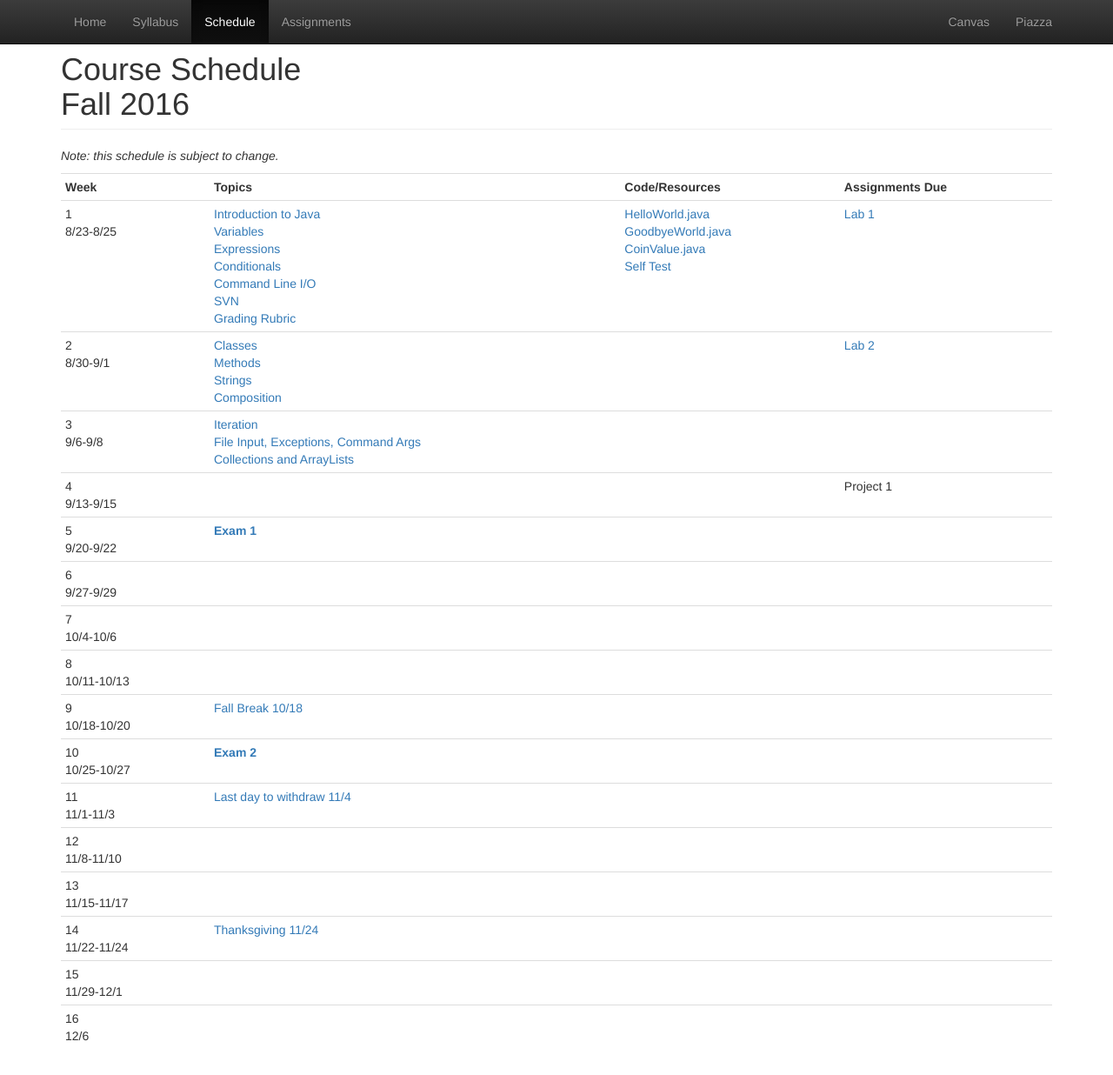
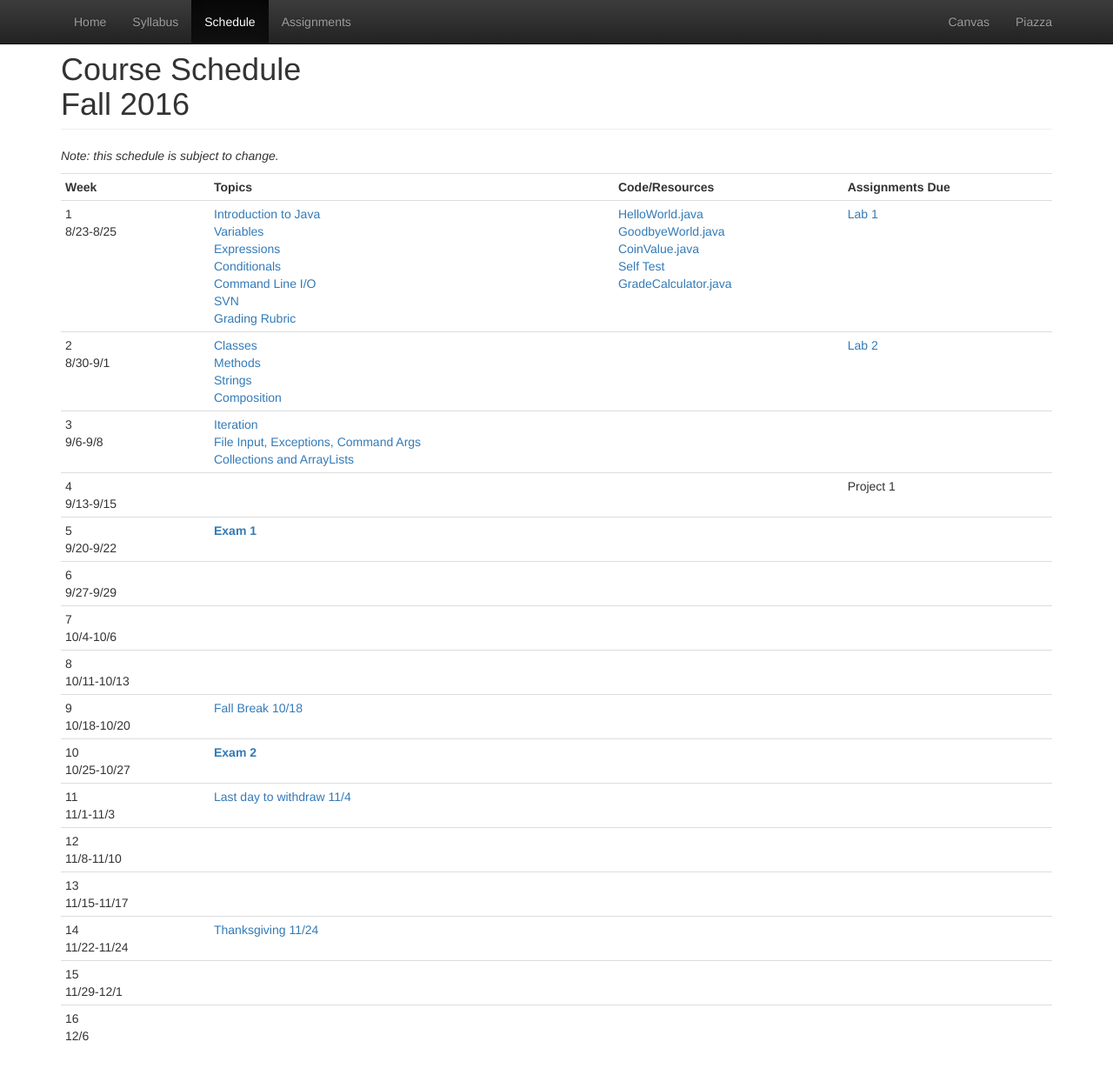
Before and after one commit to CS112-F16/cs112-f16.github.io, a Jekyll site: the page built from schedule.html, in a window 1280 px wide and 1246 px high. Shown: the top 1236 px of the window at 87% size. Built offline with Jekyll 4.4.1, drawn with Linux system fonts in a browser that asks for light colours.

Commit message:
add grade calc example

```diff
--- a/schedule.html
+++ b/schedule.html
@@ -32,6 +32,7 @@
         <a href="https://github.com/CS112-F16/code/blob/master/ClassExamplesWeek1/GoodbyeWorld.java">GoodbyeWorld.java</a><br/>
         <a href="https://github.com/CS112-F16/code/blob/master/ClassExamplesWeek1/CoinValue.java">CoinValue.java</a><br/>
         <a href="https://github.com/CS112-F16/code/blob/master/ClassExamplesWeek1/self-test.md">Self Test</a><br/>
+        <a href="https://github.com/CS112-F16/code/blob/master/ClassExamplesWeek1/GradeCalculator.java">GradeCalculator.java</a><br/>
       </td>
       <td><a href="https://github.com/CS112-F16/labs/blob/master/lab1.md">Lab 1</a></td>
     </tr>
```
